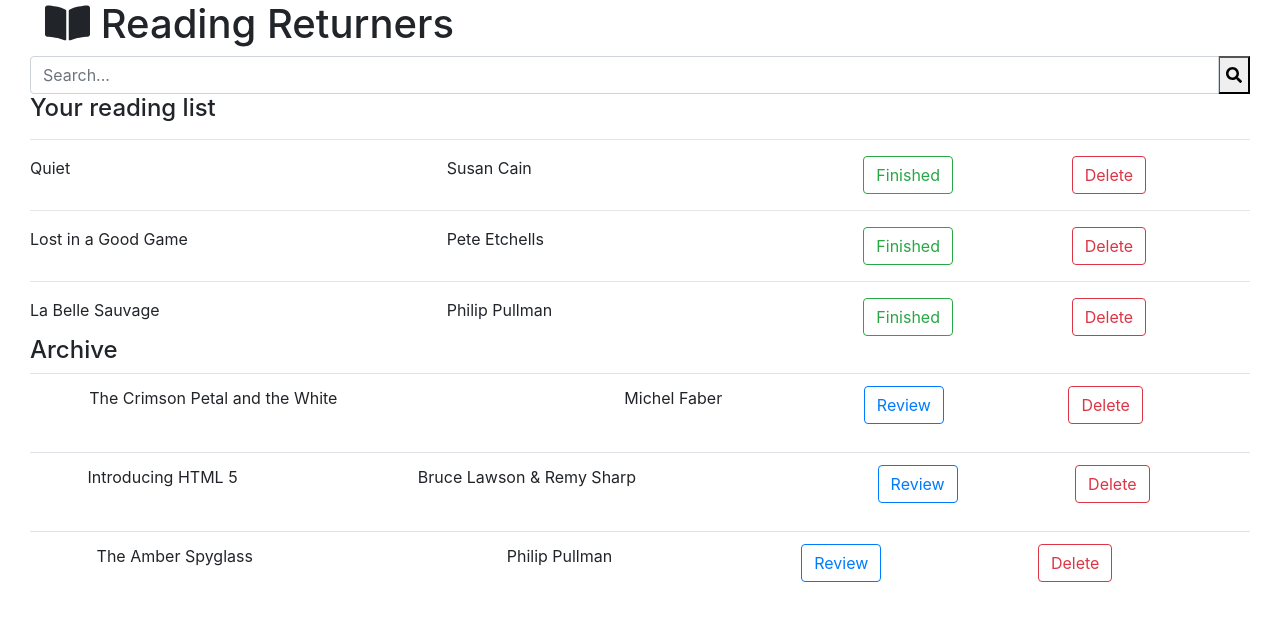
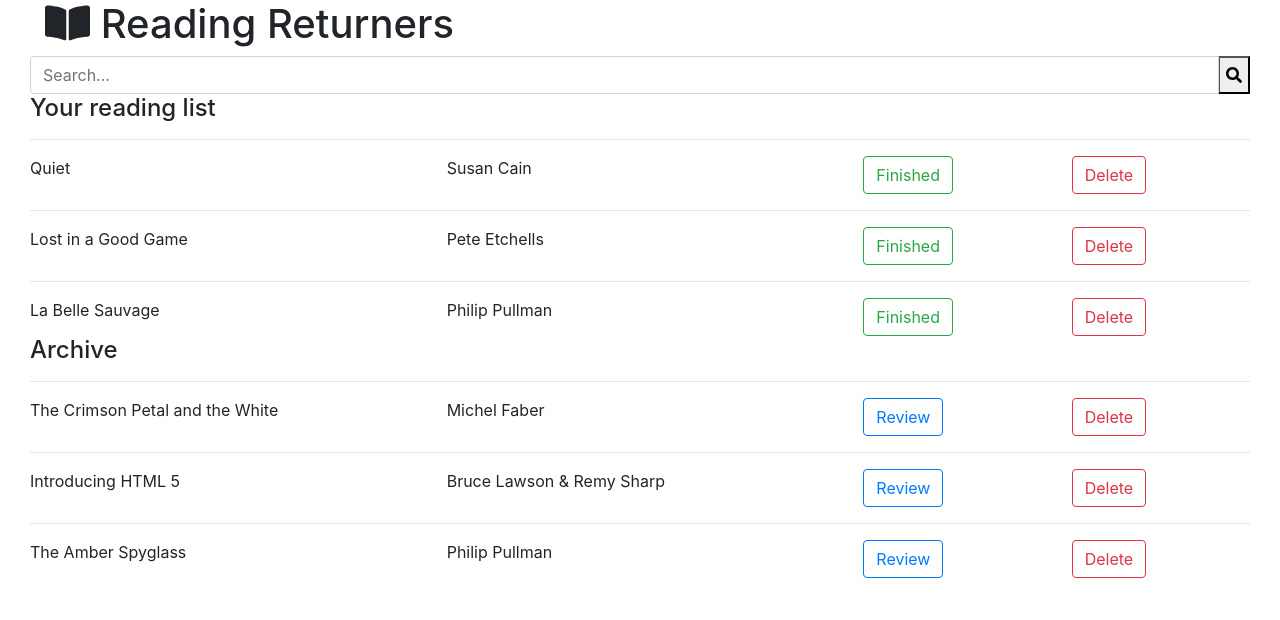
Before and after one commit to notwaving/reading-returners-app, a React (Create React App) app: page / in a window 1280 px wide. Shown: the top 620 px of the page. Built offline with nearby package versions, Linux system fonts and the light colour scheme.

Commit message:
successfully converts tables to rows

```diff
--- a/src/Archive.js
+++ b/src/Archive.js
@@ -4,36 +4,33 @@ class Archive extends React.Component {
 
   render() {
     return (
-      <div>
-        {/* This toggle button needs to wrap around all the tables - not sure how to do it without attatching a toggle to every bookListing instance */}
-        {/* <button className="archive-button btn btn-outline-secondary" data-toggle="collapse" data-target="#archive-toggle">Click
-      for Archive</button>
-        <div id="archive-toggle" className="collapse"> */}
-
-          <div className="container-fluid padding">
-            <table className="table">
-              {/* <thead>
-                <tr>
-                  <th scope="col"></th>
-                  <th scope="col"></th>
-                  <th scope="col"></th>
-                  <th scope="col"></th>
-                  <th scope="col"></th>
-                </tr>
-              </thead> */}
-              <tbody>
-                <tr>
-                  <th scope="row"></th>
-                  <td>{this.props.bookListing[0]}</td>
-                  <td>{this.props.bookListing[1]}</td>
-                  <td><button type="button" className="btn btn-outline-primary" onclick="userBookReview()">Review</button></td>
-                  <td><button type="button" className="btn btn-outline-danger" onclick="userDeleteBook()">Delete</button></td>
-                </tr>
-              </tbody>
-            </table>
+      <div className="container-fluid padding">
+        <hr></hr>
+        <div className="row">
+          <div className="col-4">
+            {this.props.bookListing[0]}
           </div>
-        </div >
-      // </div>
+          <div className="col-4">
+            {this.props.bookListing[1]}
+          </div>
+          <div className="col-2">
+            <button
+              type="button"
+              className="btn btn-outline-primary"
+              onclick="userBookReview()">
+              Review
+            </button>
+          </div>
+          <div className="col-2">
+            <button
+              type="button"
+              className="btn btn-outline-danger"
+              onclick="userDeleteBook()">
+              Delete
+            </button>
+          </div>
+        </div>
+      </div>
     );
   };
 }
```
Also changed, not shown: src/ReadingList.js (+12 -2 lines).
